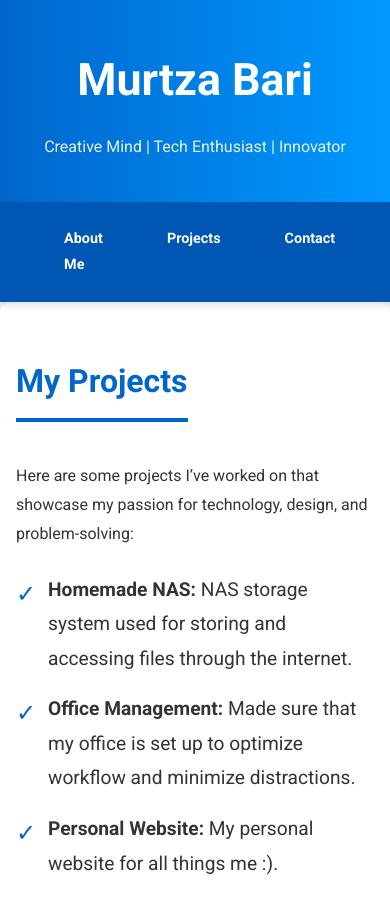
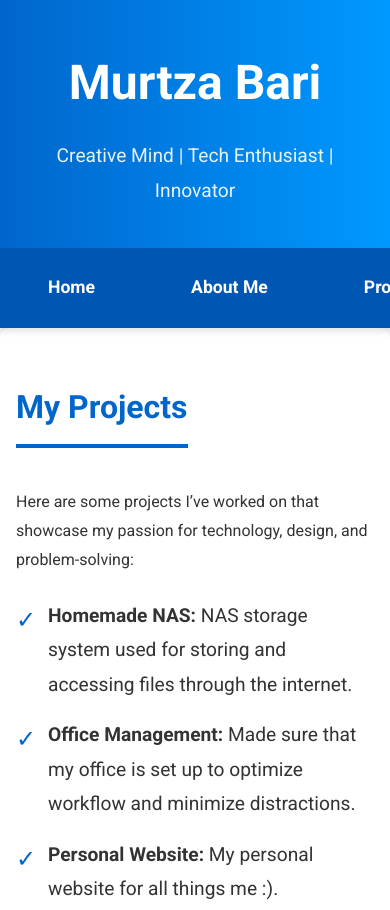
Before and after one commit to Murtza26/murtza-bari, a plain HTML site: page projects.html in a window 390 px wide. Shown: the top 910 px of the page. Drawn offline with nearby package versions, Linux system fonts and the light colour scheme.

Commit message:
Update projects.html

```diff
--- a/projects.html
+++ b/projects.html
@@ -116,13 +116,22 @@
         }
         @media (max-width: 768px) {
             header h1 {
-                font-size: 2.8rem;
+                font-size: 3rem;
             }
             header p {
-                font-size: 1rem;
+                font-size: 1.2rem;
+            }
+            nav {
+                display: flex;
+                justify-content: flex-start;
+                overflow-x: auto;
+                padding: 0.5rem 0;
             }
             nav a {
-                font-size: 0.9rem;
+                font-size: 1.1rem;
+                padding: 1rem 2rem;
+                text-align: center;
+                flex-shrink: 0;
             }
             main {
                 padding: 1.5rem 1rem;
```
